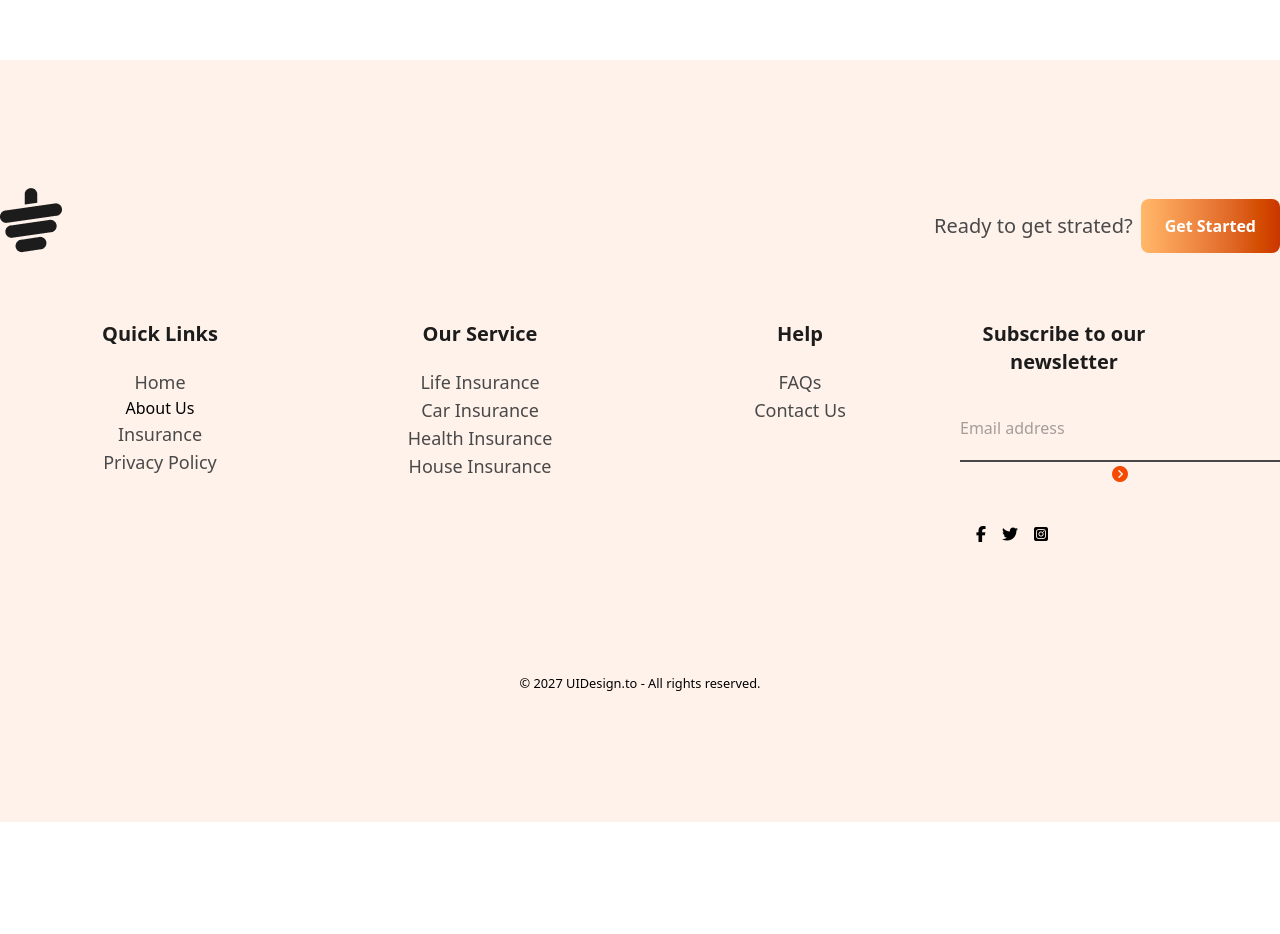
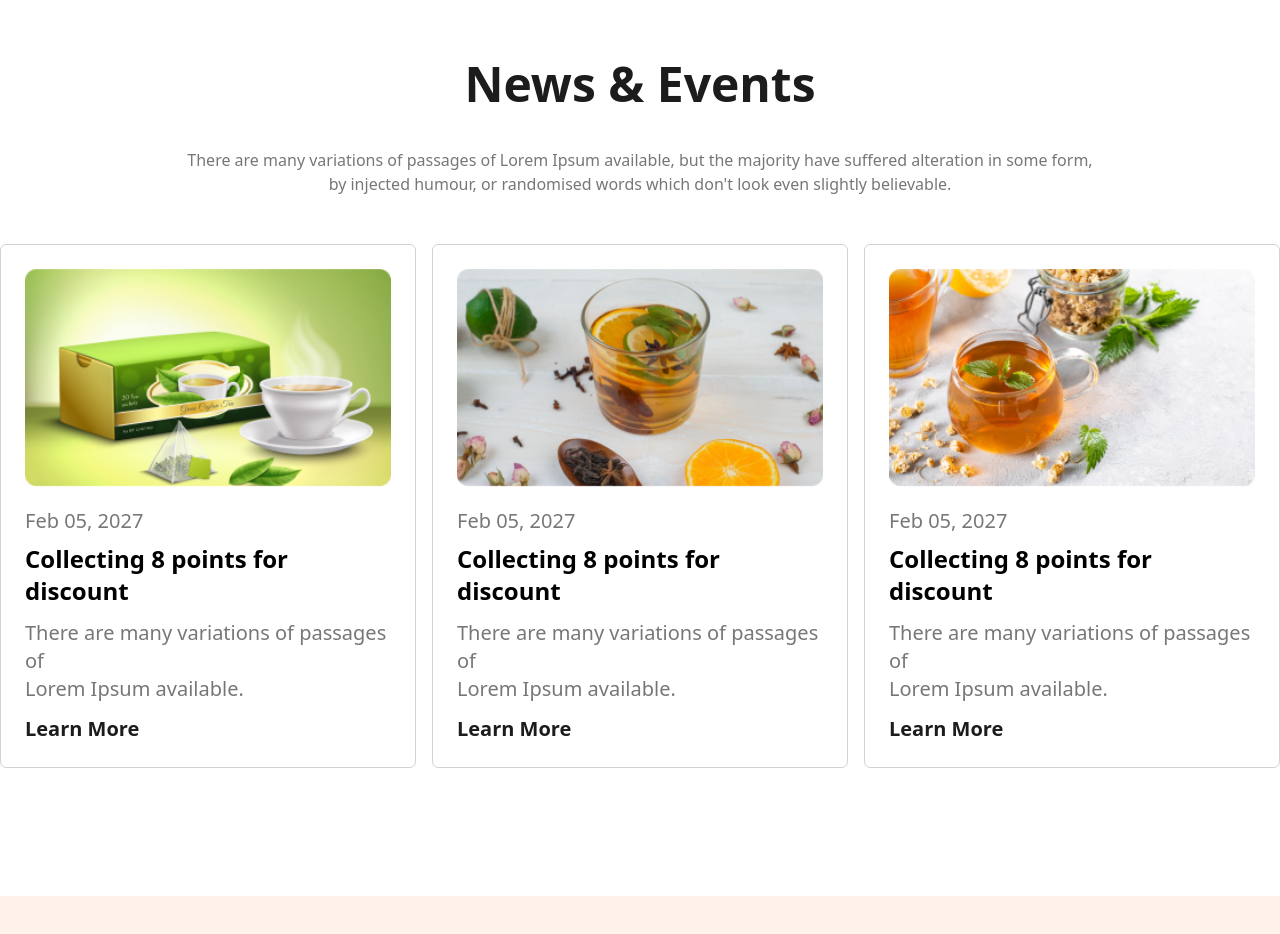
Before and after one commit to afrin19sanjana/tea-house-tailwind-project, a plain HTML site: page index.html in a window 1280 px wide. Shown: the part 1520-2454 px from the top of the page. Before the commit the page ends 2342 px from the top, so only its background shows below. Drawn offline with nearby package versions, Linux system fonts and the light colour scheme.

Commit message:
events content added

```diff
--- a/index.html
+++ b/index.html
@@ -91,7 +91,39 @@
             </div>
         </section>
         <!-- presentation content -->
+      <!-- event content -->
+       <section class="events text-center">
+        <div class="">
+            <div class="">
+                <h2 class="font-bold text-[#1C1C1C] text-5xl pb-5">News & Events</h2>
+                <p class="pt-5 pb-12 text-[#777777]" >There are many variations of passages of Lorem Ipsum available, but the majority have suffered alteration in some form, <br>by injected humour, or randomised words which don't look even slightly believable. </p>
+            </div>
+            <div class="grid lg:grid-cols-3  md:grid-cols-1  gap-x-4">
+                <div class="border-1 border-[#D2D2D2] rounded-md p-6 text-left" >
+                  <img class="w-full" src="images/news-1.png" alt="">
+                  <p class="text-[#777777] text-xl pt-5 pb-2">Feb 05, 2027</p>
+                  <h3  class="text[#1C1C1C] font-bold text-2xl ">Collecting 8 points for<br> discount</h3>
+                  <p class="text-[#777777] text-xl py-3">There are many variations of passages of<br> Lorem Ipsum available.</p>
+                  <button><a class="text-[#1C1C1C] font-semibold text-xl" href="">Learn More</a></button>
+                </div>
+                <div class="border-1 border-[#D2D2D2] rounded-md p-6 text-left">
+                    <img class="w-full" src="images/news-2.png" alt="">
+                    <p class="text-[#777777] text-xl pt-5 pb-2">Feb 05, 2027</p>
+                    <h3  class="text[#1C1C1C] font-bold text-2xl ">Collecting 8 points for<br> discount</h3>
+                    <p class="text-[#777777] text-xl py-3">There are many variations of passages of<br> Lorem Ipsum available.</p>
+                    <button><a class="text-[#1C1C1C] font-semibold text-xl"  href="">Learn More</a></button>
+                  </div>
+                  <div class="border-1 border-[#D2D2D2] rounded-md p-6 text-left">
+                    <img class="w-full" src="images/news-3.png" alt="">
+                    <p class="text-[#777777] text-xl pt-5 pb-2">Feb 05, 2027</p>
+                    <h3 class="text[#1C1C1C] font-bold text-2xl ">Collecting 8 points for<br>discount</h3>
+                    <p class="text-[#777777] text-xl py-3">There are many variations of passages of<br> Lorem Ipsum available.</p>
+                    <button><a class="text-[#1C1C1C] font-semibold text-xl" href="">Learn More</a></button>
+                  </div>
+            </div>
+        </div>
 
+       </section>
     </main>
     <footer class="pt-32 bg-[#fff2eb] mt-32">
         <div class="container mx-auto">
@@ -100,7 +132,7 @@
                     <img src="images/cup.png" alt="image of logo">
                 </div>
                 <div class="lg:flex items-center gap-x-2">
-                    <h3 class="text-[#494949] text-xl md:py-6 7 ">Ready to get strated?</h3>
+                    <h3 class="text-[#494949] text-xl md:py-6 py-7 ">Ready to get strated?</h3>
                     <button><a class=" bg-linear-to-r from-orange-300 to-orange-700 py-4 px-6 rounded-lg text-white font-semibold " href="">Get Started</a></button>
                 </div>
             </div>
```
